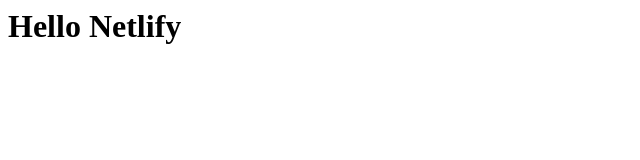
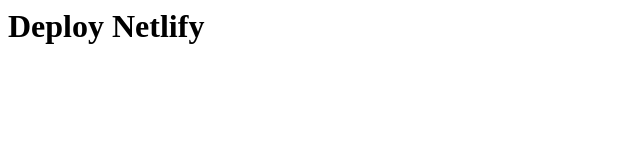
Before and after one commit to onbansan/secure-git-practice, a plain HTML site: page index.html in a window 1280 px wide. Shown: the whole page, without its empty margins (0-640 px from the left). Drawn offline with Linux system fonts and the light colour scheme.

Commit message:
edit index

```diff
--- a/index.html
+++ b/index.html
@@ -1 +1 @@
-<h1>Hello Netlify</h1>
+<h1>Deploy Netlify</h1>
```
